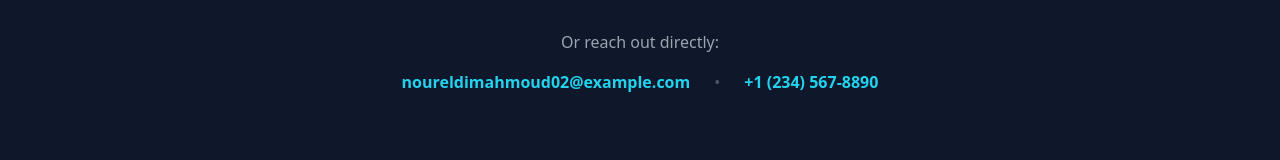
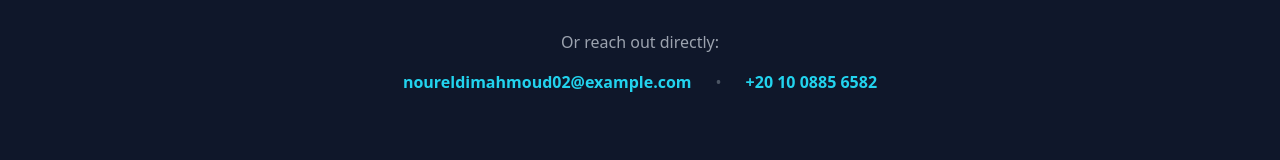
Before and after one commit to Nour5Eldin/dynamic-reveal-canvas, a React (Vite) app: page / in a window 1280 px wide. Shown: the part 4428-4588 px from the top of the page. Built offline with nearby package versions, Linux system fonts and the light colour scheme.

Commit message:
Visual edit in Lovable
Edited UI in Lovable

```diff
--- a/src/components/ContactSection.tsx
+++ b/src/components/ContactSection.tsx
@@ -88,9 +88,7 @@ const ContactSection = () => {
           <div className="flex flex-col sm:flex-row items-center justify-center gap-6">
             <a href="mailto:alex@example.com" className="text-cyan-400 hover:text-cyan-300 font-semibold transition-colors">noureldimahmoud02@example.com</a>
             <span className="hidden sm:block text-gray-600">•</span>
-            <a href="tel:+1234567890" className="text-cyan-400 hover:text-cyan-300 font-semibold transition-colors">
-              +1 (234) 567-8890
-            </a>
+            <a href="tel:+1234567890" className="text-cyan-400 hover:text-cyan-300 font-semibold transition-colors">+20 10 0885 6582</a>
           </div>
         </div>
       </div>
```
